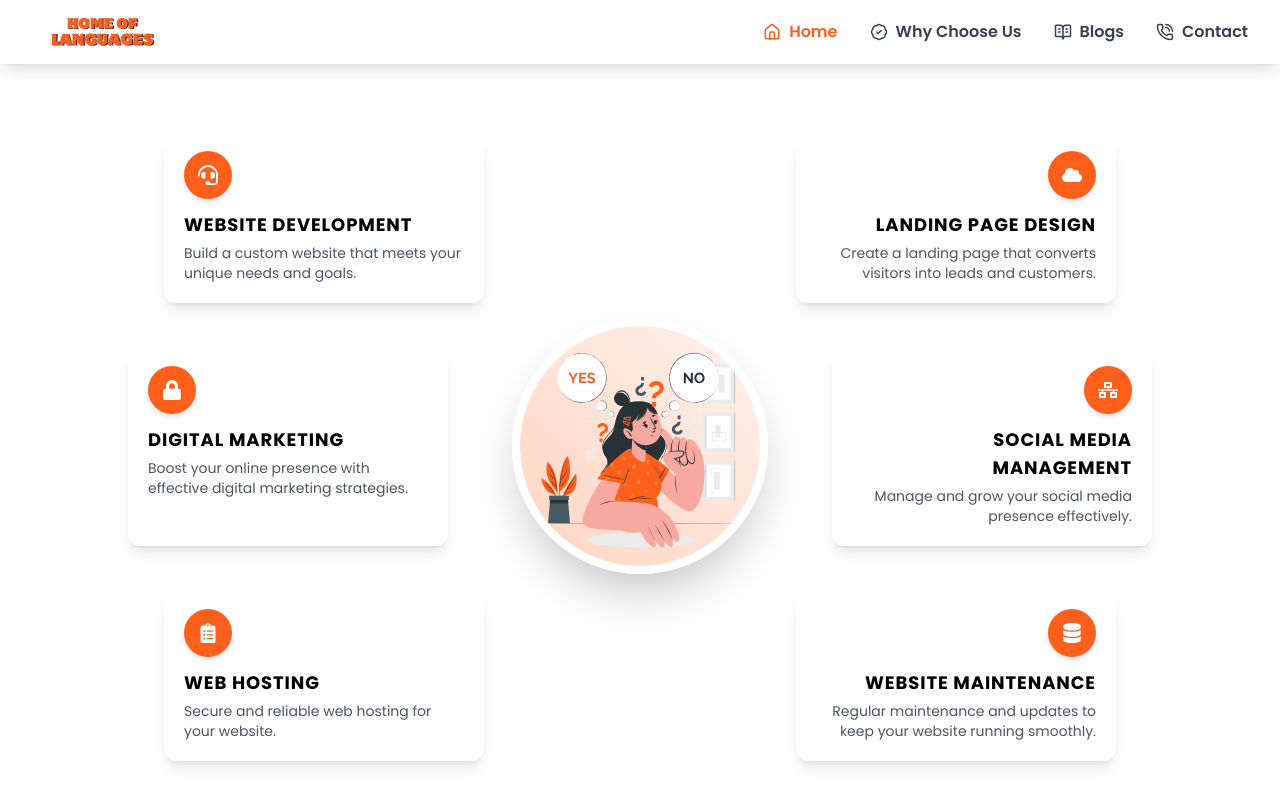
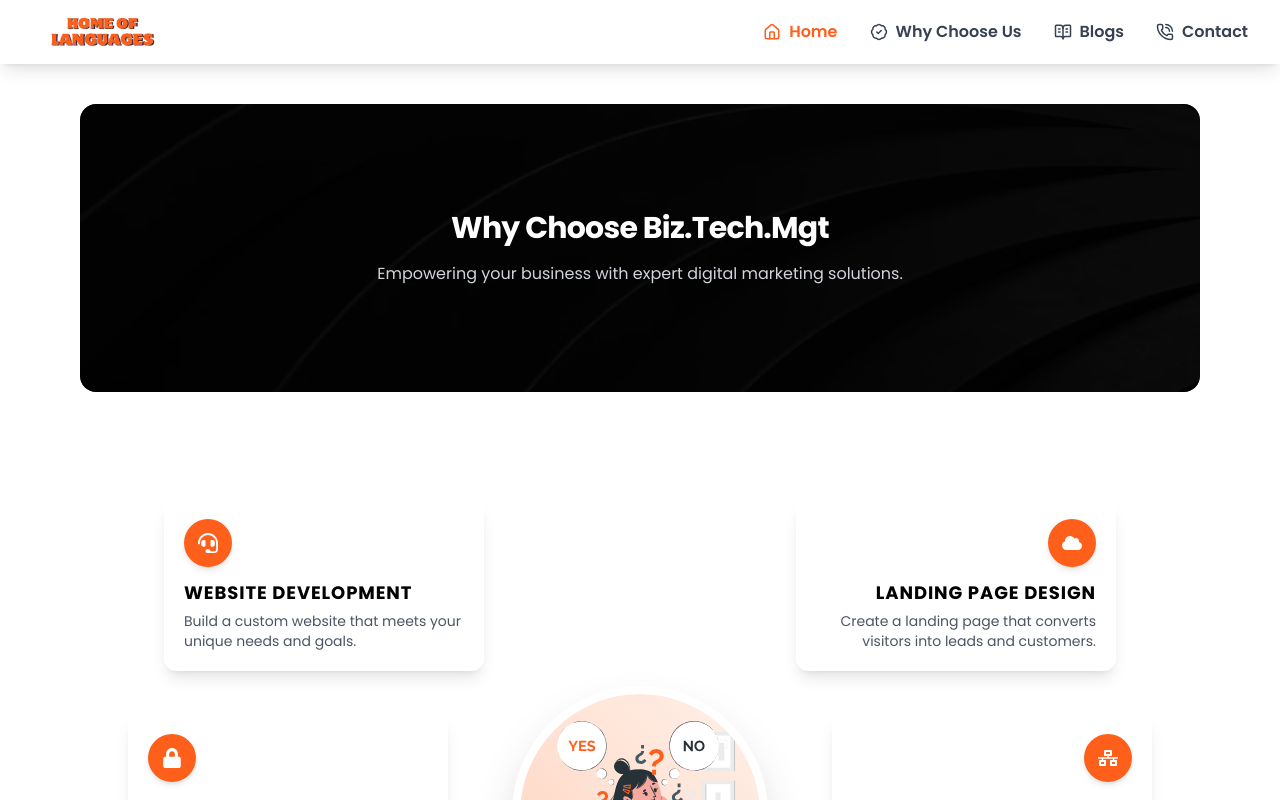
Before and after one commit to amnakhalid625/AgencyHub, a React (Vite) app: page /why-us in a window 1280 px wide. Shown: the top 800 px of the page. Built offline with nearby package versions, Linux system fonts and the light colour scheme.

Commit message:
agencyWebsite

```diff
--- a/src/components/Pattern.jsx
+++ b/src/components/Pattern.jsx
@@ -2,7 +2,34 @@ import React from 'react';
 import { motion } from 'framer-motion';
 import patternBg from '../assets/images/pattern.avif';
 
-const Pattern = () => {
+// The array can be here or imported from another file
+const patternData = [
+  {
+    title: (
+      <>
+        Discover tools & services <br className="hidden sm:block" /> to grow your agency
+      </>
+    ),
+    description:
+      'Partner with experts in SEO, paid media, web design, and social media. Save time, grow faster, and thrive with Biz.Tech.Mgt.',
+  },
+  {
+    title: 'Another headline for a different pattern',
+    description: 'Description for the second pattern goes here.',
+  },
+];
+
+const Pattern = ({ index = 0, title, description }) => {
+  // Use props if provided, otherwise fallback to patternData
+  const data = patternData[index] || {};
+
+  const patternTitle = title || data.title;
+  const patternDescription = description || data.description;
+
+  if (!patternTitle || !patternDescription) {
+    return null; // or fallback UI
+  }
+
   return (
     <div className="w-full my-10 px-4 md:px-20">
       <div
@@ -27,8 +54,7 @@ const Pattern = () => {
               whileInView={{ opacity: 1, y: 0 }}
               transition={{ duration: 1, delay: 0.2 }}
             >
-              Discover tools & services <br className="hidden sm:block" />
-              to grow your agency
+              {patternTitle}
             </motion.h1>
 
             <motion.p
@@ -37,7 +63,7 @@ const Pattern = () => {
               whileInView={{ opacity: 1, y: 0 }}
               transition={{ duration: 1, delay: 0.4 }}
             >
-              Partner with experts in SEO, paid media, web design, and social media. Save time, grow faster, and thrive with Biz.Tech.Mgt.
+              {patternDescription}
             </motion.p>
           </motion.div>
         </div>
--- a/src/pages/WhyChooseUs.jsx
+++ b/src/pages/WhyChooseUs.jsx
@@ -3,16 +3,27 @@ import { motion } from 'framer-motion';
 import whyusImg from '../assets/images/why-us.svg';
 import { services } from '../data';
 import Footer from '../components/Footer';
+import Pattern from '../components/Pattern';
 
 const WhyChooseUs = () => {
   return (
     <>
+      <Pattern
+        title={
+          <>
+            Why Choose Biz.Tech.Mgt
+          </>
+        }
+        description="Empowering your business with expert digital marketing solutions."
+      />
+
       <div className="max-w-6xl mx-auto py-8 px-4">
         <div className="relative min-h-[700px] md:min-h-[700px]">
-
           {/* Central Image */}
-          <div className="relative mx-auto w-64 h-64 md:absolute md:top-1/2 md:left-1/2 md:transform md:-translate-x-1/2 md:-translate-y-1/2
-                          rounded-full overflow-hidden border-8 border-white shadow-2xl bg-gradient-to-tr from-primary/20 to-white">
+          <div
+            className="relative mx-auto w-64 h-64 md:absolute md:top-1/2 md:left-1/2 md:transform md:-translate-x-1/2 md:-translate-y-1/2
+                          rounded-full overflow-hidden border-8 border-white shadow-2xl bg-gradient-to-tr from-primary/20 to-white"
+          >
             {/* Soft animated background */}
             <div className="absolute inset-0 rounded-full bg-primary/10 animate-pulse z-[-1]" />
 
@@ -26,14 +37,13 @@ const WhyChooseUs = () => {
 
           {/* Services container */}
           <div className="md:absolute md:top-0 md:left-0 md:w-full md:h-full">
-
             {/* For small screens, stack cards vertically */}
             <div className="space-y-8 md:hidden mt-10">
               {services.map((service, index) => (
                 <ServiceCard
                   key={index}
                   service={service}
-                  align="left" // alignment not so relevant here, but keep left for consistency
+                  align="left"
                   delay={0.1 * (index + 1)}
                 />
               ))}
@@ -41,7 +51,6 @@ const WhyChooseUs = () => {
 
             {/* For md and larger screens, absolute positioned cards */}
             <div className="hidden md:block">
-
               {/* Top Row */}
               <div className="absolute top-[5%] left-1/2 transform -translate-x-1/2 w-[85%] flex justify-between">
                 <ServiceCard service={services[0]} align="left" delay={0.1} />
@@ -59,7 +68,6 @@ const WhyChooseUs = () => {
                 <ServiceCard service={services[4]} align="left" delay={0.5} />
                 <ServiceCard service={services[5]} align="right" delay={0.6} />
               </div>
-
             </div>
           </div>
         </div>
```
